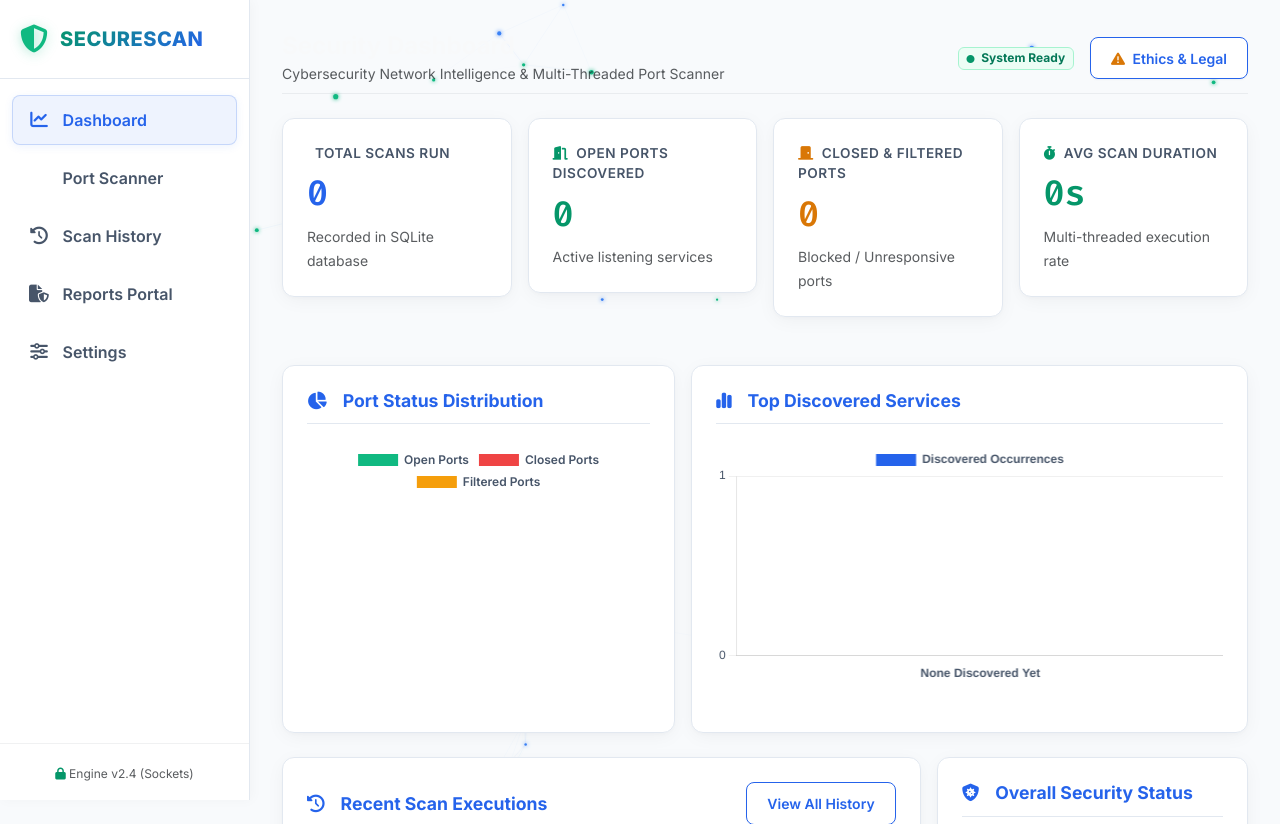
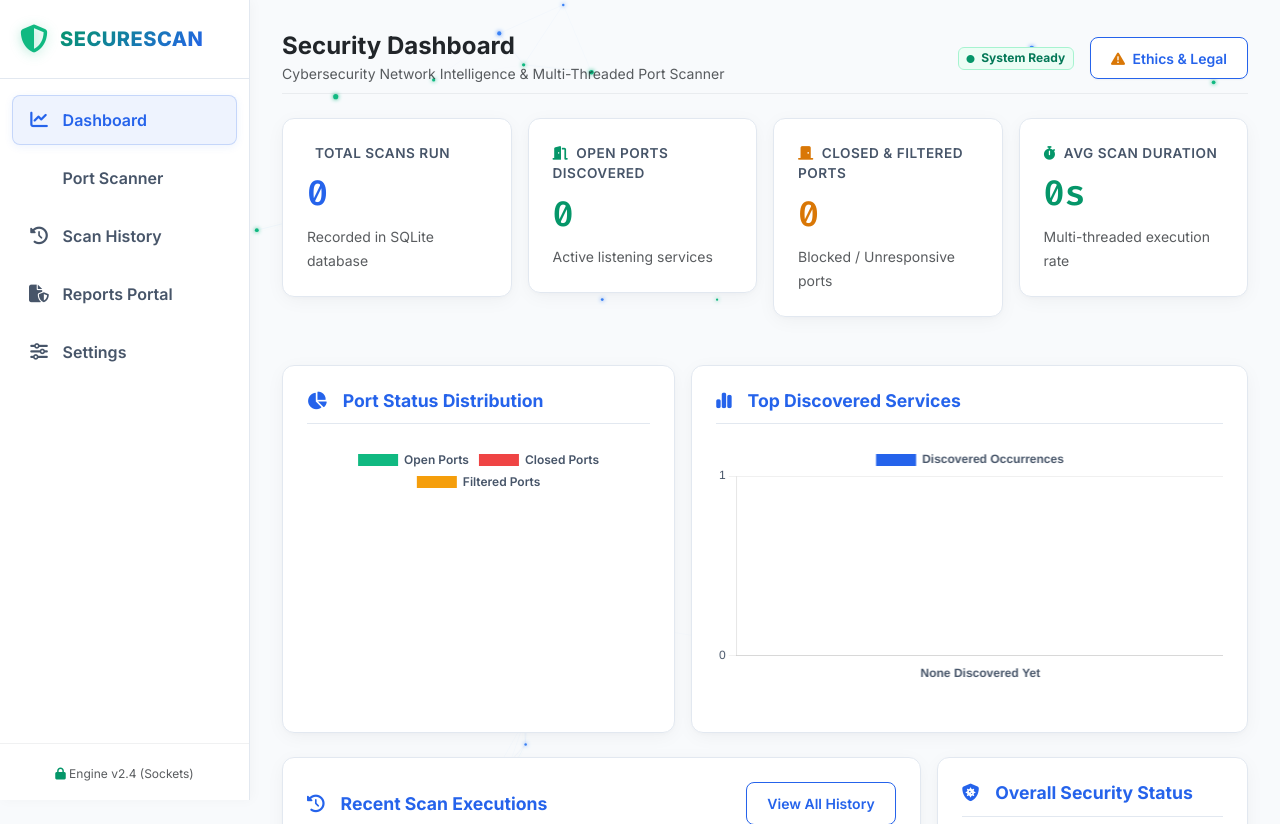
Before and after one commit to punithtejasm1-collab/SecureScan, a Flask app: page / in a window 1280 px wide. Shown: the top 824 px of the page. Run offline with Flask 3, Linux system fonts and the light colour scheme; data that the repository does not hold is empty.

Commit message:
Add/Update templates/base.html via SecureScan Uploader

```diff
--- a/templates/base.html
+++ b/templates/base.html
@@ -74,7 +74,7 @@
     <!-- Top Header Bar -->
     <header class="d-flex justify-content-between align-items-center mb-4 pb-2 border-bottom border-secondary border-opacity-10">
       <div>
-        <h4 class="fw-bold mb-0 text-light">{% block page_title %}Dashboard Overview{% endblock %}</h4>
+        <h4 class="fw-bold mb-0 text-dark">{% block page_title %}Dashboard Overview{% endblock %}</h4>
         <small class="text-muted">Cybersecurity Network Intelligence & Multi-Threaded Port Scanner</small>
       </div>
 
@@ -95,15 +95,15 @@
   <!-- Ethical & Legal Disclaimer Modal -->
   <div class="modal fade" id="disclaimerModal" tabindex="-1" aria-hidden="true">
     <div class="modal-dialog modal-dialog-centered">
-      <div class="modal-content cyber-card" style="background: rgba(11, 15, 25, 0.98);">
+      <div class="modal-content cyber-card" style="background: #FFFFFF;">
         <div class="modal-header border-bottom border-secondary border-opacity-25">
           <h5 class="modal-title text-neon-yellow">
             <i class="fa-solid fa-shield-cat me-2"></i> Authorized Security Audit Disclaimer
           </h5>
-          <button type="button" class="btn-close btn-close-white" data-bs-dismiss="modal" aria-label="Close"></button>
+          <button type="button" class="btn-close" data-bs-dismiss="modal" aria-label="Close"></button>
         </div>
         <div class="modal-body text-muted small">
-          <p class="text-light fw-bold">IMPORTANT LEGAL AND ETHICAL NOTICE:</p>
+          <p class="text-dark fw-bold">IMPORTANT LEGAL AND ETHICAL NOTICE:</p>
           <p>SecureScan is designed exclusively for educational, internal network administration, and authorized security auditing purposes.</p>
           <ul>
             <li>Port scanning without explicit prior permission from the target system owner may violate network policies and computer crime laws.</li>
```
